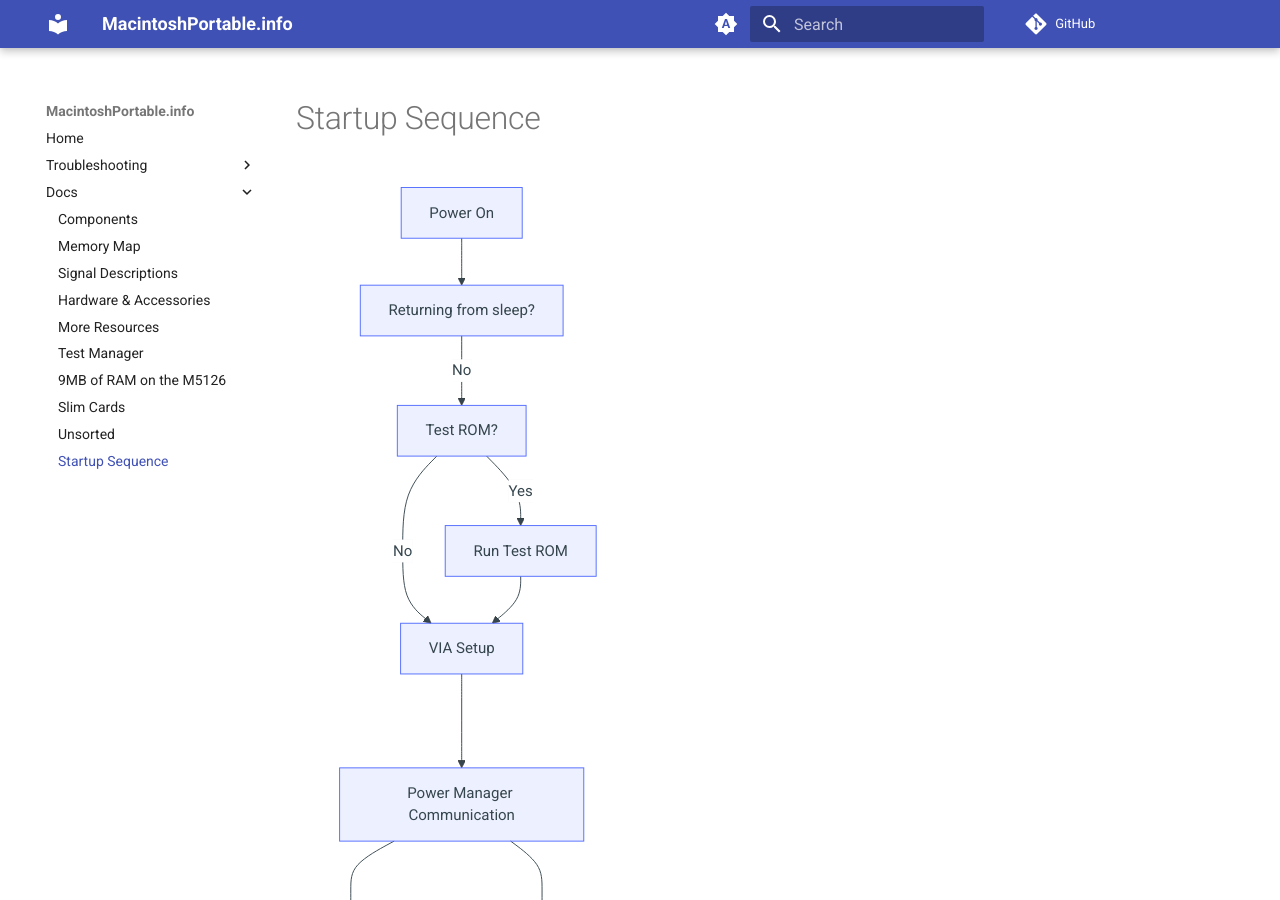
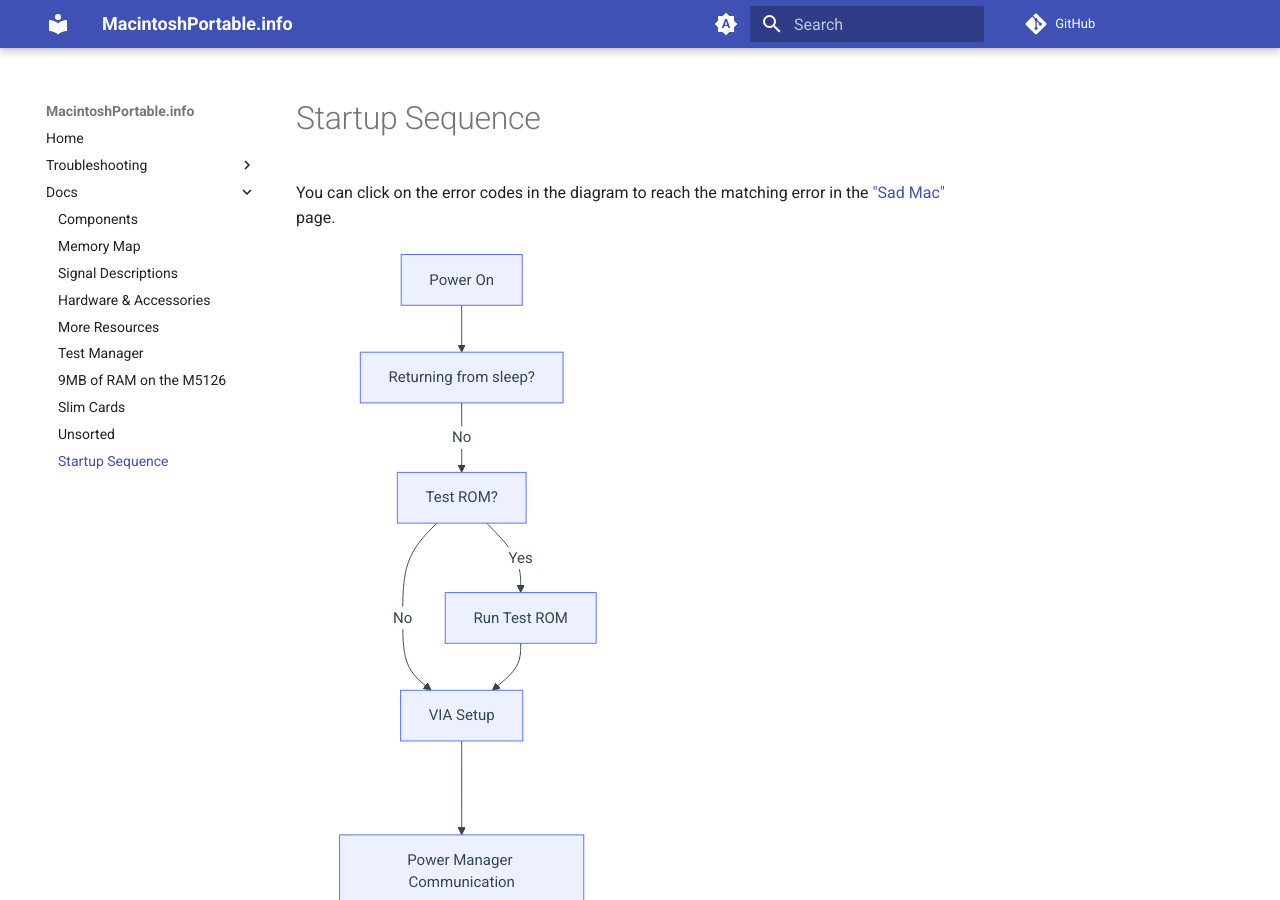
Before and after one commit to rezafouladian/MacintoshPortable, an MkDocs documentation site: the page built from docs/StartupSequence.md, in a window 1280 px wide and 900 px high. Built offline with MkDocs 1.6.1 and Material for MkDocs 9.7.7, drawn with Linux system fonts in a browser that asks for light colours; comment, search, counter and statistics services are not loaded; part of the change alters nothing that is shown.

Commit message:
Add error links

````diff
--- a/docs/StartupSequence.md
+++ b/docs/StartupSequence.md
@@ -1,3 +1,5 @@
+You can click on the error codes in the diagram to reach the matching error in the ["Sad Mac"](SadMac.md) page.
+
 ``` mermaid
 graph TD
     A["Power On"];
@@ -25,4 +27,11 @@ graph TD
     T --->|Pass| V[Memory Sizing];
     V -->|Fail| W[Error 0x11];
     V --->|Pass| X[Non-Critical Tests];
+    click H "/SadMac/#14-power-manager-communication";
+    click M "/SadMac/#10-power-manager-self-test";
+    click K "/SadMac/#01-rom-test";
+    click O "/SadMac/#83-vram-address-test";
+    click Q "/SadMac/#82-vram-data-test";
+    click U "/SadMac/#0e-data-bus-test-start-of-ram";
+    click W "/SadMac/#11-memory-sizing-test";
 ```
````
